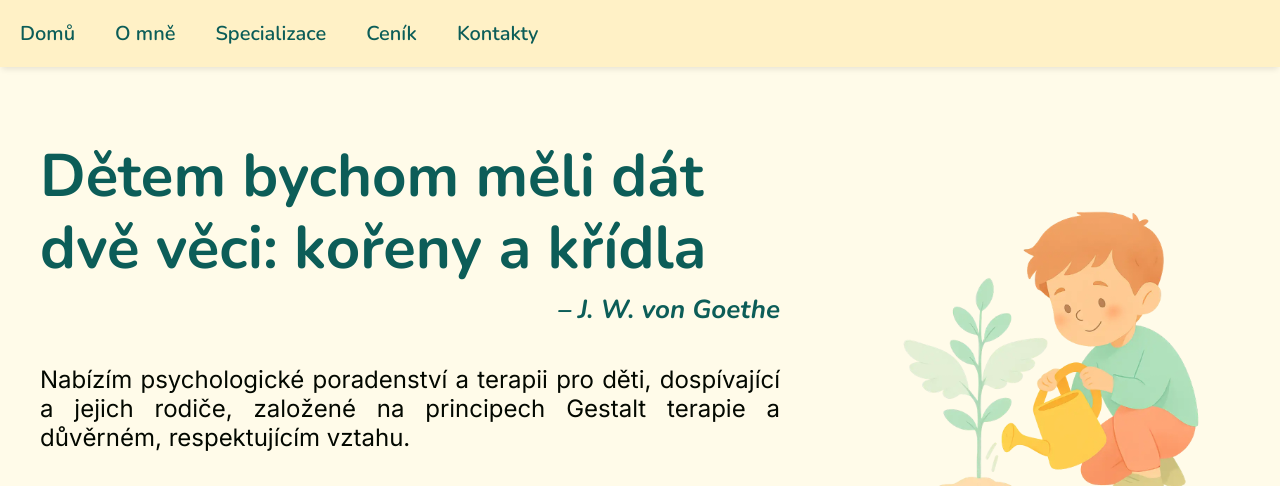
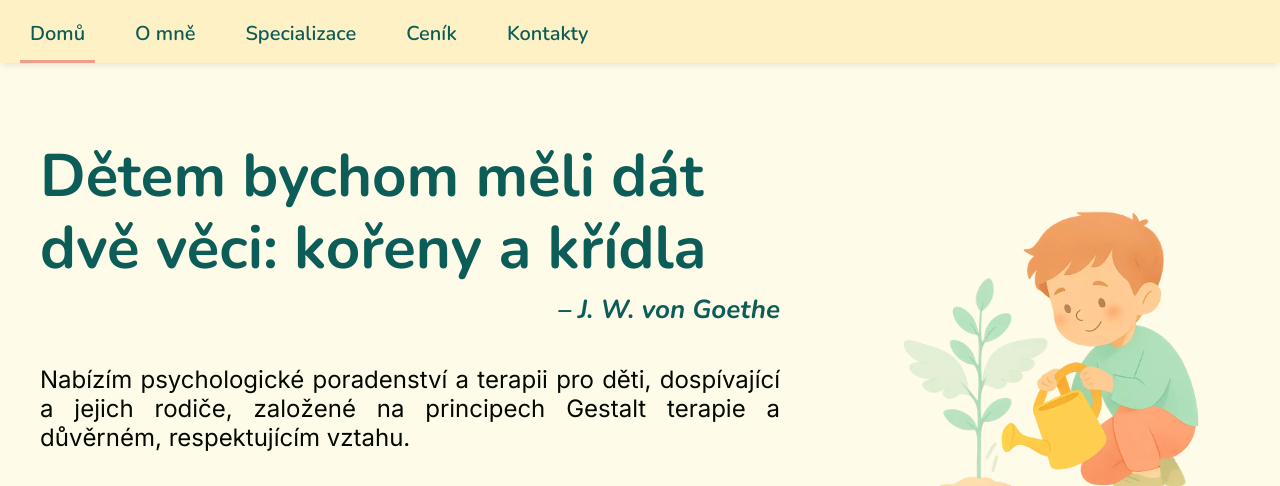
Before and after one commit to Kachull4/detsky-psycholog, a plain HTML site: page index.html in a window 1280 px wide. Shown: the top 486 px of the page. Drawn offline with nearby package versions, Linux system fonts and the light colour scheme.

Commit message:
refactor menu

```diff
--- a/styles/components/_menu.scss
+++ b/styles/components/_menu.scss
@@ -63,7 +63,7 @@
 
     @include media(md) {
       flex-direction: row;
-      gap: 2rem;
+      gap: 1rem;
       opacity: 1;
       max-height: unset;
       padding-bottom: 0;
@@ -75,31 +75,29 @@
     }
   }
 
-  &__link {
-    @include media(md) {
-      padding-bottom: calc(2rem - 3px);
-    }
-
-    &.active {
-      .menu__item {
-        border-color: $button;
-      }
-    }
+  &__item {
+    padding: 1rem;
+    list-style: none;
   }
 
-  &__item {
+  &__link {
     font-family: "Nunito";
     font-weight: 600;
     margin-bottom: 0;
     border-bottom: 3px solid transparent;
+    transition: border-color 0.3s ease;
 
     @include media(md) {
       padding: 1rem;
-      padding-bottom: calc(2rem - 3px);
+      padding-bottom: calc(1.6rem - 3px);
     }
 
     &:hover {
       border-color: $button;
     }
+
+    &.active {
+      border-color: $button;
+    }
   }
 }
```
Also changed, not shown: styles/styles.css, 1 other file.
